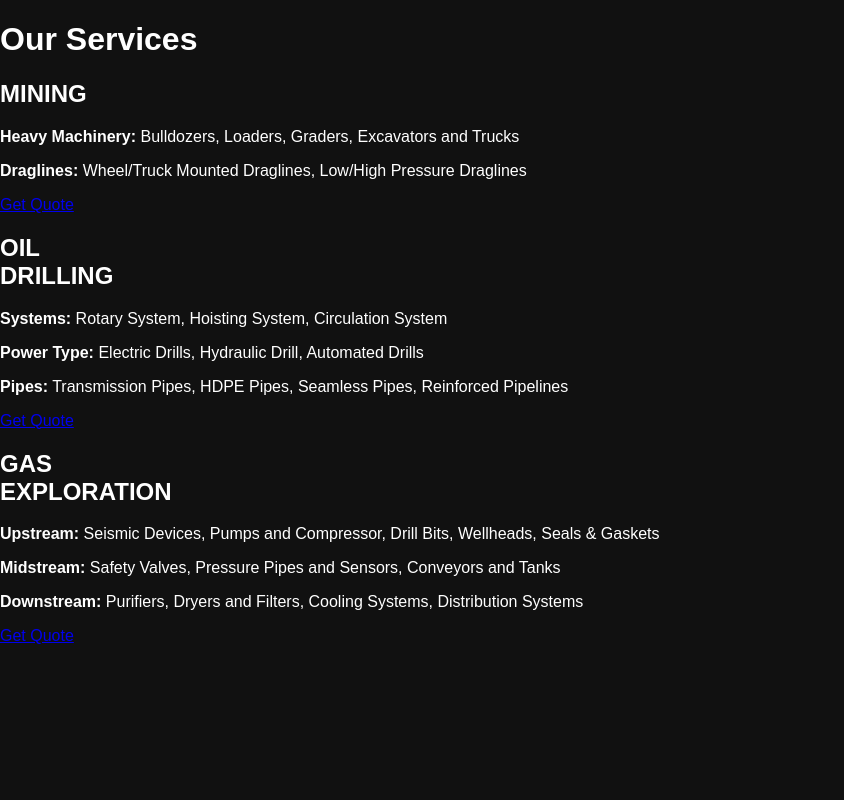
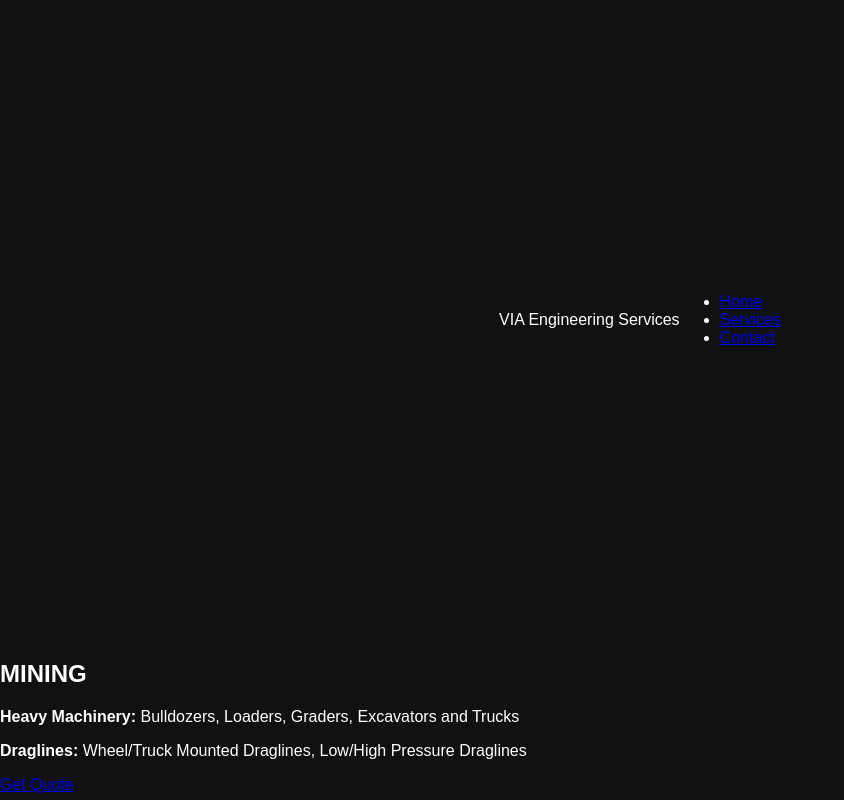
Before and after one commit to JonChamp89/via-website, a plain HTML site: page services.html in a window 1280 px wide. Shown: the top 800 px of the page, without its empty margins (0-844 px from the left). Drawn offline with Linux system fonts and the light colour scheme.

Commit message:
Update services.html

```diff
--- a/services.html
+++ b/services.html
@@ -3,30 +3,43 @@
 <html lang="en">
 <head>
   <meta charset="UTF-8" />
-  <title>Services - VIA Engineering Services</title>
+  <meta name="viewport" content="width=device-width, initial-scale=1.0" />
   <link rel="stylesheet" href="css/style.css" />
+  <title>Services - VIA Engineering</title>
 </head>
 <body>
-  <h1>Our Services</h1>
-  <section>
+  <header>
+    <div class="logo">VIA Engineering Services</div>
+    <nav>
+      <ul>
+        <li><a href="index.html">Home</a></li>
+        <li><a href="services.html" class="active">Services</a></li>
+        <li><a href="contact.html">Contact</a></li>
+      </ul>
+    </nav>
+  </header>
+  <section class="service-section mining">
     <h2>MINING</h2>
     <p><strong>Heavy Machinery:</strong> Bulldozers, Loaders, Graders, Excavators and Trucks</p>
     <p><strong>Draglines:</strong> Wheel/Truck Mounted Draglines, Low/High Pressure Draglines</p>
-    <a href="contact.html">Get Quote</a>
+    <a href="contact.html" class="btn">Get Quote</a>
   </section>
-  <section>
-    <h2>OIL<br>DRILLING</h2>
+  <section class="service-section oil">
+    <h2>OIL<br />DRILLING</h2>
     <p><strong>Systems:</strong> Rotary System, Hoisting System, Circulation System</p>
     <p><strong>Power Type:</strong> Electric Drills, Hydraulic Drill, Automated Drills</p>
     <p><strong>Pipes:</strong> Transmission Pipes, HDPE Pipes, Seamless Pipes, Reinforced Pipelines</p>
-    <a href="contact.html">Get Quote</a>
+    <a href="contact.html" class="btn">Get Quote</a>
   </section>
-  <section>
-    <h2>GAS<br>EXPLORATION</h2>
+  <section class="service-section gas">
+    <h2>GAS<br />EXPLORATION</h2>
     <p><strong>Upstream:</strong> Seismic Devices, Pumps and Compressor, Drill Bits, Wellheads, Seals & Gaskets</p>
     <p><strong>Midstream:</strong> Safety Valves, Pressure Pipes and Sensors, Conveyors and Tanks</p>
     <p><strong>Downstream:</strong> Purifiers, Dryers and Filters, Cooling Systems, Distribution Systems</p>
-    <a href="contact.html">Get Quote</a>
+    <a href="contact.html" class="btn">Get Quote</a>
   </section>
+  <footer>
+    <p>Contact us at: info@viaengineeringservices.com | 4007B Greenbriar Dr., Stafford, TX</p>
+  </footer>
 </body>
 </html>
```
